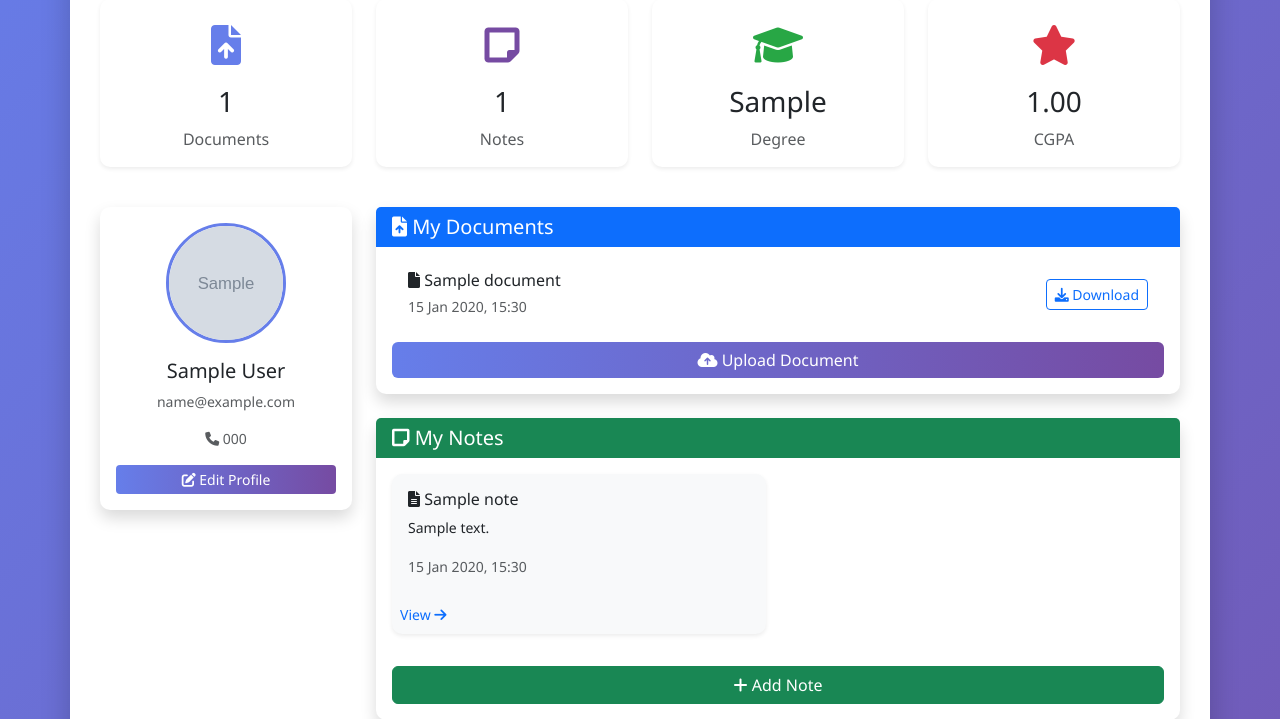
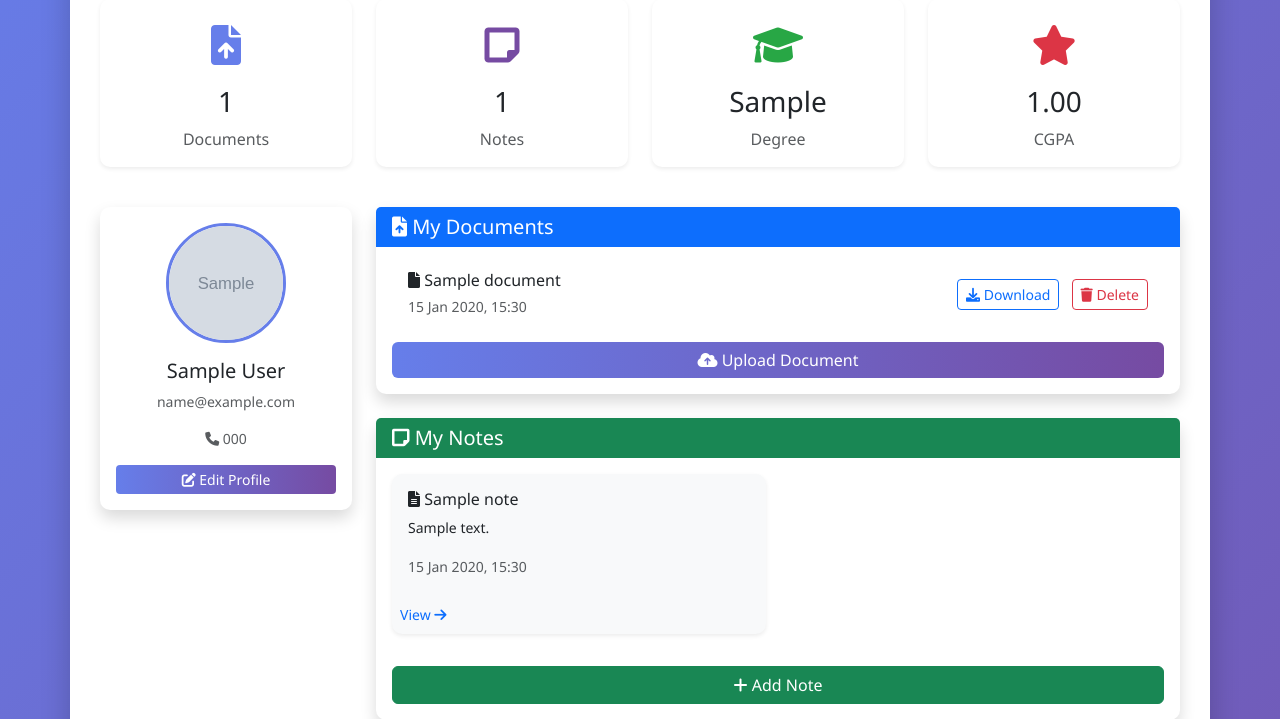
Before and after one commit to Om-mac/RecruitHub, a Django app: page /dashboard/ in a window 1280 px wide. Shown: the part 219-938 px from the top of the page. Run offline with Django 5.2, Linux system fonts and the light colour scheme; a user stored in the database is signed in; tables that the repository leaves empty hold one stand-in row (values such as "Sample post"); grey boxes marked "Sample" are stand-in pictures.

Commit message:
Feature: Add document deletion functionality
- Added delete_document view with ownership validation
- Added DELETE endpoint: /api/delete-document/<doc_id>/
- Deletes file from S3 and database record
- Added Delete button to dashboard UI
- Added confirmation dialog before deletion
- Security: IDOR prevention, authentication required

```diff
--- a/core/templates/core/dashboard.html
+++ b/core/templates/core/dashboard.html
@@ -110,9 +110,14 @@
                                         </h6>
                                         <small class="text-muted">{{ doc.uploaded_at|date:"d M Y, H:i" }}</small>
                                     </div>
-                                    <button onclick="downloadDocument({{ doc.id }})" class="btn btn-sm btn-outline-primary">
-                                        <i class="fas fa-download"></i> Download
-                                    </button>
+                                    <div>
+                                        <button onclick="downloadDocument({{ doc.id }})" class="btn btn-sm btn-outline-primary me-2">
+                                            <i class="fas fa-download"></i> Download
+                                        </button>
+                                        <button onclick="deleteDocument({{ doc.id }}, '{{ doc.title }}')" class="btn btn-sm btn-outline-danger">
+                                            <i class="fas fa-trash"></i> Delete
+                                        </button>
+                                    </div>
                                 </div>
                             {% endfor %}
                         </div>
@@ -387,5 +392,33 @@
                 alert('Error downloading document: ' + e.message);
             });
     }
+
+    function deleteDocument(docId, title) {
+        // Confirm deletion
+        if (!confirm(`Are you sure you want to delete "${title}"? This action cannot be undone.`)) {
+            return;
+        }
+
+        fetch('/api/delete-document/' + docId + '/', {
+            method: 'POST',
+            headers: {
+                'X-CSRFToken': document.querySelector('[name=csrfmiddlewaretoken]').value,
+                'Content-Type': 'application/json'
+            }
+        })
+        .then(r => r.json())
+        .then(d => {
+            if (d.status === 'success') {
+                alert('Document deleted successfully');
+                location.reload(); // Refresh page to remove document from list
+            } else {
+                alert('Error: ' + (d.error || 'Could not delete document'));
+            }
+        })
+        .catch(e => {
+            alert('Error deleting document: ' + e.message);
+        });
+    }
+    }
 </script>
 {% endblock %}
--- a/core/urls.py
+++ b/core/urls.py
@@ -20,6 +20,9 @@ urlpatterns = [
     path('note/<int:note_id>/', views.view_note, name='view_note'),
     path('note/<int:note_id>/edit/', views.edit_note, name='edit_note'),
     path('note/<int:note_id>/delete/', views.delete_note, name='delete_note'),
+
+    # Document management
+    path('api/delete-document/<int:doc_id>/', views.delete_document, name='delete_document'),
 
     # Secure file download endpoints (presigned URLs)
     path('download/resume/', download_resume, name='download_resume'),
--- a/core/views.py
+++ b/core/views.py
@@ -302,6 +302,55 @@ def create_document_record(request):
     except Exception as e:
         logger.error(f'Error creating document record: {str(e)}')
         return JsonResponse({'error': 'Server error'}, status=500)
+
+
+@login_required(login_url='login')
+@require_http_methods(["POST"])
+def delete_document(request, doc_id):
+    """
+    Delete a document owned by the current user
+
+    Security:
+    - Requires authentication
+    - Validates user owns the document (IDOR prevention)
+    - Deletes file from S3/storage
+    - Deletes database record
+    """
+    try:
+        # Validate doc_id is integer
+        try:
+            doc_id = int(doc_id)
+        except (ValueError, TypeError):
+            return JsonResponse({'error': 'Invalid document ID'}, status=400)
+
+        # Get document and verify ownership (IDOR prevention)
+        doc = get_object_or_404(Document, id=doc_id, user=request.user)
+
+        # Delete file from S3/storage if it exists
+        if doc.file:
+            try:
+                doc.file.delete(save=False)  # Don't save yet
+                logger.info(f'Document file deleted from storage: doc_id={doc_id}')
+            except Exception as e:
+                logger.warning(f'Failed to delete document file: {str(e)}')
+                # Continue with DB deletion even if file deletion fails
+
+        # Delete database record
+        doc.delete()
+
+        logger.info(f'Document deleted by user {request.user.id}: doc_id={doc_id}')
+
+        return JsonResponse({
+            'status': 'success',
+            'message': 'Document deleted successfully'
+        })
+
+    except Exception as e:
+        logger.error(f'Error deleting document: {str(e)}')
+        return JsonResponse({
+            'error': 'Failed to delete document',
+            'status': 500
+        }, status=500)
 
 @login_required(login_url='login')
 def add_note(request):
```
